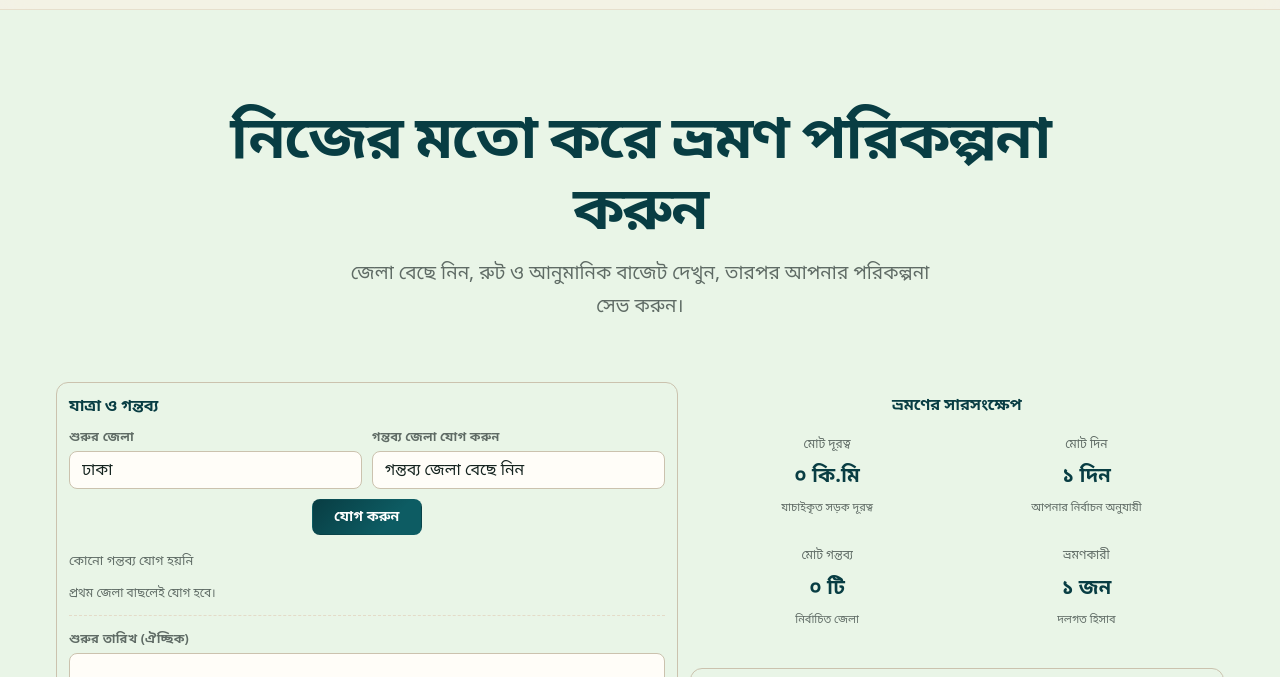
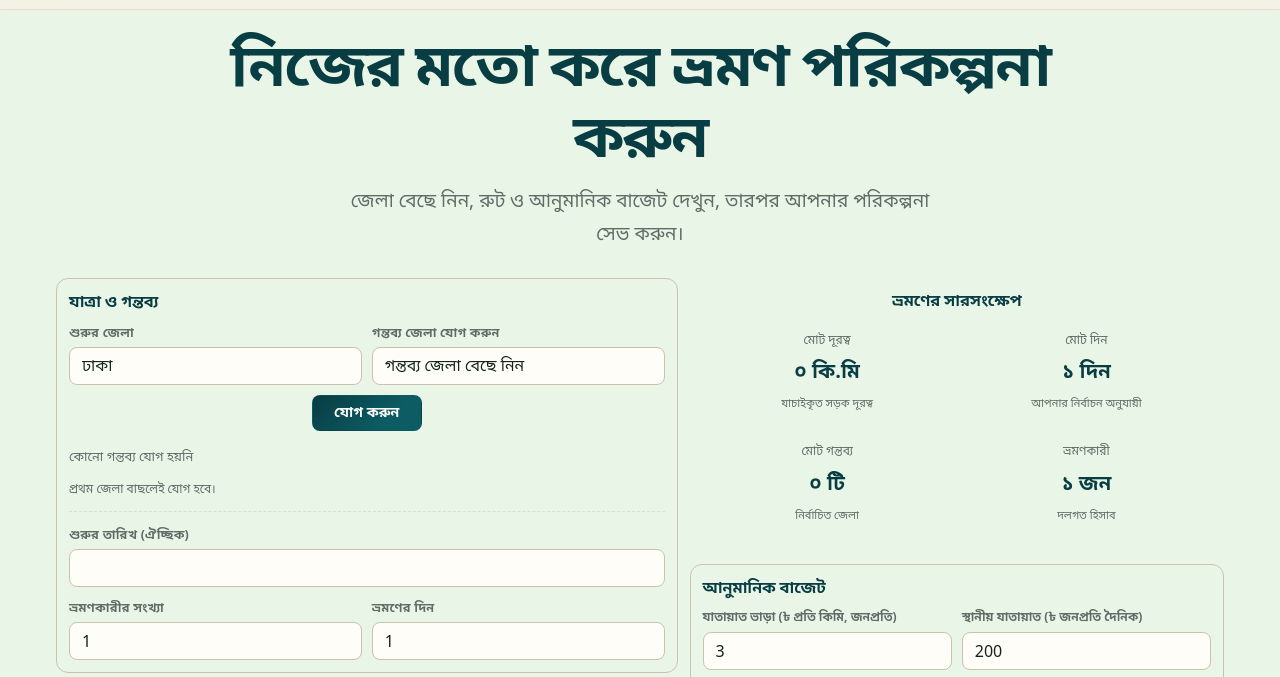
Before and after one commit to iatz100/unseenbangladesh2.0, a website: page main/plan.html in a window 1280 px wide. Shown: the part 57-734 px from the top of the page. Drawn offline with Linux system fonts and the light colour scheme; a web font is replaced by a local one.

Commit message:
Update theme.css

```diff
--- a/assets/css/theme.css
+++ b/assets/css/theme.css
@@ -451,7 +451,7 @@ body[data-page="index"] .group.open .chips,body[data-page="index"] .groups.searc
 #grid > section.ac.open .ah .no{background:var(--dvc,var(--river));color:#fff}
 
 /* planner: the intro block is shorter so the form starts closer to the heading */
-body[data-page="plan"] .hero{pbody[data-page="plan"] .hero{padding-top:0;padding-bottom:0}adding-top:28px;padding-bottom:20px}
+body[data-page="plan"] .hero{padding-top:0;padding-bottom:0}
 
 /* emergency services: every service card has a light, clear border and the same radius and padding */
 #hot .card,#list .card{background:var(--surface)!important;border:1px solid var(--line)!important;border-radius:14px!important;padding:12px 14px!important;box-shadow:none!important}
```
